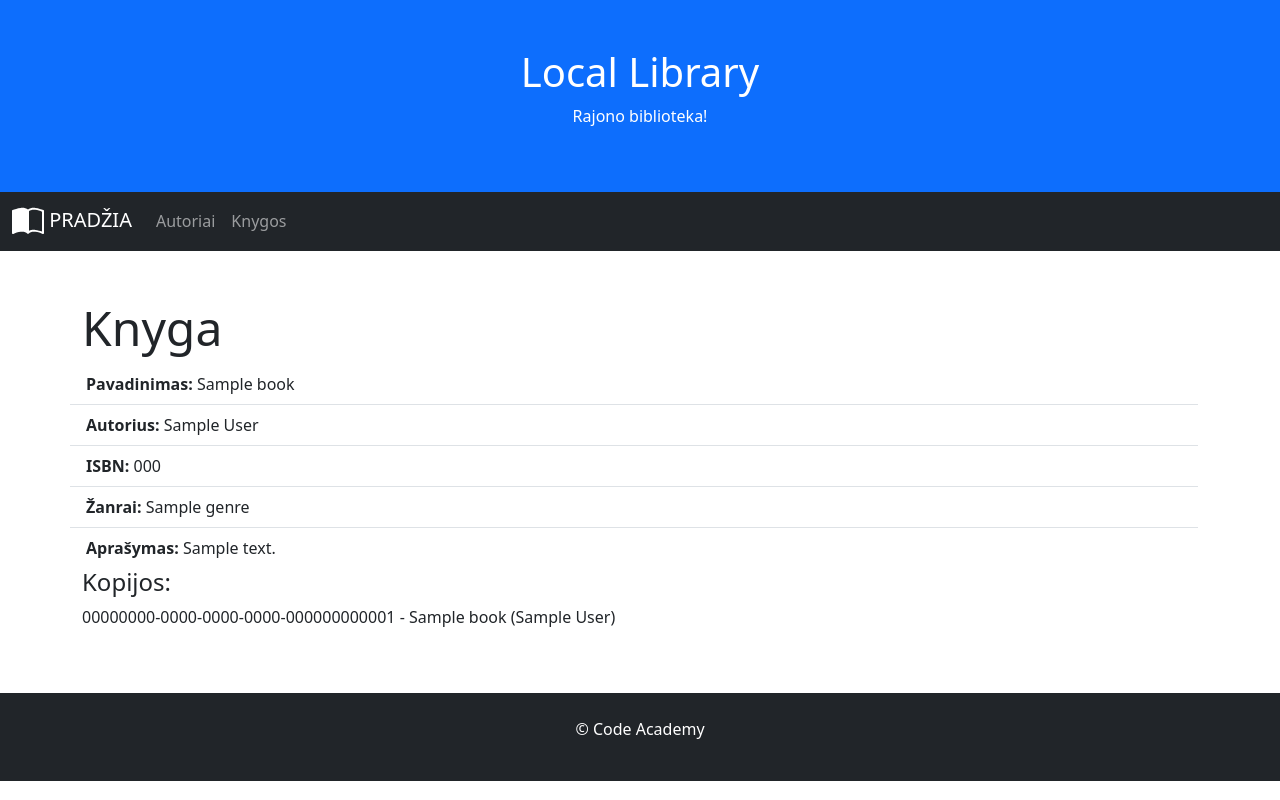
After one commit to DonatasNoreika/library_20250210, a Django app: page /library/books/1 in a window 1280 px wide. The commit adds this page. Run offline with Django 5.2, Linux system fonts and the light colour scheme; tables that the repository leaves empty hold one stand-in row (values such as "Sample post").

Commit message:
4: Paspaudus ant knygos, patenkama į išsamų aprašymą (detail view). Jame matomos ir knygos kopijos

```diff
--- a/mysite/library/models.py
+++ b/mysite/library/models.py
@@ -57,7 +57,7 @@ class Genre(models.Model):
 class BookInstance(models.Model):
     uuid = models.UUIDField(default=uuid.uuid4, help_text='Unikalus ID knygos kopijai')
     due_back = models.DateField(verbose_name="Bus prieinama", null=True, blank=True)
-    book = models.ForeignKey(to="Book", verbose_name="Knyga", on_delete=models.CASCADE)
+    book = models.ForeignKey(to="Book", verbose_name="Knyga", on_delete=models.CASCADE, related_name="copies")
     LOAN_STATUS = (
         ('a', 'Administruojama'),
         ('p', 'Paimta'),
--- a/mysite/library/static/css/styles.css
+++ b/mysite/library/static/css/styles.css
@@ -1,3 +1,3 @@
 h1 {
-    color: red;
+
 }
--- a/mysite/library/templates/author.html
+++ b/mysite/library/templates/author.html
@@ -5,8 +5,8 @@
 {% block "content" %}
 <h1 class="display-5">Autorius</h1>
 <ul class="list-group list-group-flush">
-    <li class="list-group-item"><b>Vardas: {{ author.first_name }}</b></li>
-    <li class="list-group-item"><b>Pavardė: {{ author.last_name }}</b></li>
+    <li class="list-group-item"><b>Vardas:</b> {{ author.first_name }}</li>
+    <li class="list-group-item"><b>Pavardė:</b> {{ author.last_name }}</li>
     <li class="list-group-item">{{ author.description }}</li>
 </ul>
 <hr>
--- a/mysite/library/templates/authors.html
+++ b/mysite/library/templates/authors.html
@@ -5,7 +5,7 @@
 {% block "content" %}
 <h1 class="display-5">Autoriai:</h1>
 {% for author in authors %}
-<a href="{% url 'author' author.pk %}"><p>Autorius: {{ author.last_name }} {{ author.first_name }}</p></a>
+<a href="{% url 'author' author.pk %}"><p>{{ author.last_name }} {{ author.first_name }}</p></a>
 <hr>
 {% endfor %}
 {% endblock %}
--- a/mysite/library/templates/base.html
+++ b/mysite/library/templates/base.html
@@ -33,6 +33,9 @@
                 <li class="nav-item">
                     <a class="nav-link" href="{% url 'authors' %}">Autoriai</a>
                 </li>
+                <li class="nav-item">
+                    <a class="nav-link" href="{% url 'books' %}">Knygos</a>
+                </li>
             </ul>
         </div>
     </div>
--- /dev/null
+++ b/mysite/library/templates/book.html
@@ -0,0 +1,22 @@
+{% extends "base.html" %}
+
+{% block "title" %}Knyga{% endblock %}
+
+{% block "content" %}
+<h1 class="display-5">Knyga</h1>
+<ul class="list-group list-group-flush">
+    <li class="list-group-item"><b>Pavadinimas:</b> {{ book.title }}</li>
+    <li class="list-group-item"><b>Autorius:</b> {{ book.author }}</li>
+    <li class="list-group-item"><b>ISBN:</b> {{ book.isbn }}</li>
+    <li class="list-group-item"><b>Žanrai:</b> {{ book.display_genre }}</li>
+    <li class="list-group-item"><b>Aprašymas:</b> {{ book.summary }}</li>
+</ul>
+{% if book.copies.all %}
+<h4>Kopijos:</h4>
+{% for copy in book.copies.all %}
+<p>{{ copy }}</p>
+{% endfor %}
+{% else %}
+<h4>Kopijų nėra</h4>
+{% endif %}
+{% endblock %}
--- a/mysite/library/urls.py
+++ b/mysite/library/urls.py
@@ -5,4 +5,6 @@ urlpatterns = [
     path('', views.index, name="index"),
     path('authors/', views.authors, name="authors"),
     path('authors/<int:author_id>', views.author, name="author"),
+    path('books/', views.BookListView.as_view(), name="books"),
+    path('books/<int:pk>', views.BookDetailView.as_view(), name="book"),
 ]
--- a/mysite/library/views.py
+++ b/mysite/library/views.py
@@ -1,6 +1,6 @@
 from django.shortcuts import render
 from .models import Book, BookInstance, Author
-
+from django.views import generic
 
 # Create your views here.
 
@@ -28,3 +28,15 @@ def author(request, author_id):
         "author": author,
     }
     return render(request, template_name="author.html", context=context)
+
+
+class BookListView(generic.ListView):
+    model = Book
+    template_name = "books.html"
+    context_object_name = "books"
+
+
+class BookDetailView(generic.DetailView):
+    model = Book
+    template_name = "book.html"
+    context_object_name = "book"
```
Also changed, not shown: mysite/library/templates/books.html (added, +11 -0 lines).
